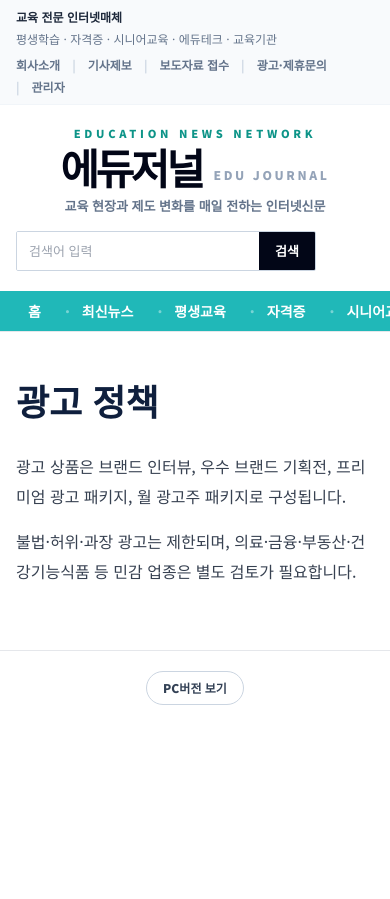
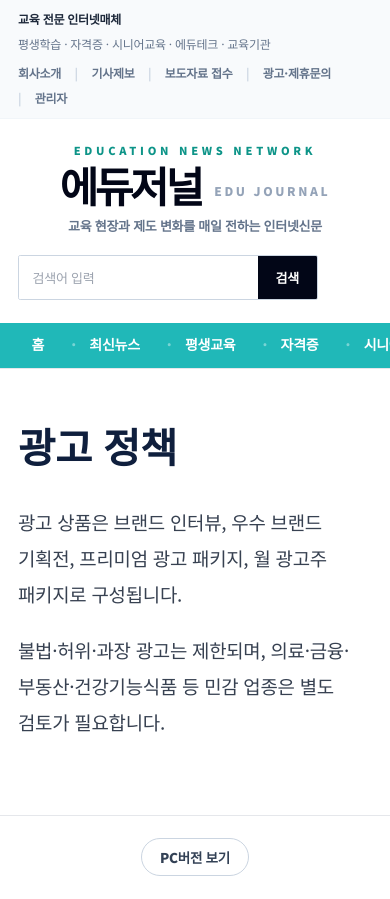
Before and after one commit to apark12321-ux/vision-media-mediaoffice, a Next.js app: page /ad-policy in a window 390 px wide. Before the commit the page ends 844 px from the top, so only its background shows below. Built offline with nearby package versions, Linux system fonts and the light colour scheme.

Commit message:
style: increase base readability and mobile typography

```diff
--- a/app/globals.css
+++ b/app/globals.css
@@ -8,11 +8,38 @@
 
 html {
   scroll-behavior: smooth;
+  font-size: 17px;
+  text-size-adjust: 100%;
+  -webkit-text-size-adjust: 100%;
+}
+
+@media (max-width: 640px) {
+  html {
+    font-size: 18px;
+  }
 }
 
 body {
   background: #ffffff;
   color: #111827;
+  font-family: var(--font-noto-sans-kr), system-ui, -apple-system, BlinkMacSystemFont, "Apple SD Gothic Neo", "Malgun Gothic", sans-serif;
+  line-height: 1.7;
+  letter-spacing: -0.015em;
+  word-break: keep-all;
+  overflow-wrap: anywhere;
+}
+
+a,
+button,
+input,
+textarea,
+select {
+  font-family: inherit;
+}
+
+button,
+a {
+  -webkit-tap-highlight-color: transparent;
 }
 
 .prose h1, .prose h2, .prose h3 {
@@ -20,18 +47,32 @@ body {
 }
 
 .markdown-body p {
-  margin-bottom: 1rem;
-  line-height: 1.85;
+  margin-bottom: 1.15rem;
+  font-size: 1.08rem;
+  line-height: 1.95;
 }
 
 .markdown-body h2 {
-  margin-top: 2rem;
+  margin-top: 2.25rem;
   margin-bottom: 1rem;
-  font-weight: 700;
-  font-size: 1.5rem;
+  font-weight: 800;
+  font-size: 1.75rem;
+  line-height: 1.35;
+  letter-spacing: -0.04em;
 }
 
 .markdown-body ul {
   list-style: disc;
   padding-left: 1.5rem;
 }
+
+@media (max-width: 640px) {
+  .markdown-body p {
+    font-size: 1.05rem;
+    line-height: 1.9;
+  }
+
+  .markdown-body h2 {
+    font-size: 1.45rem;
+  }
+}
```
